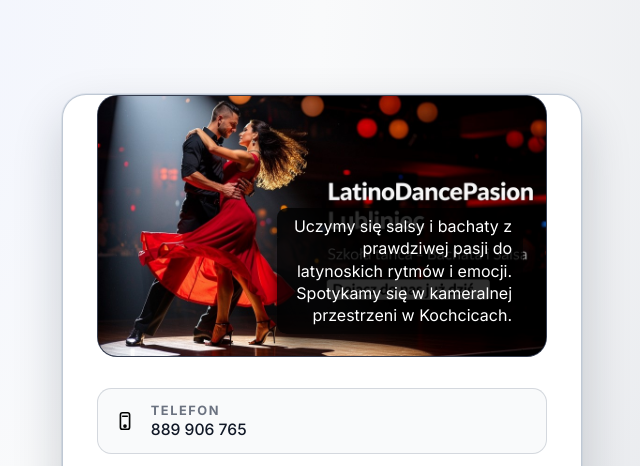
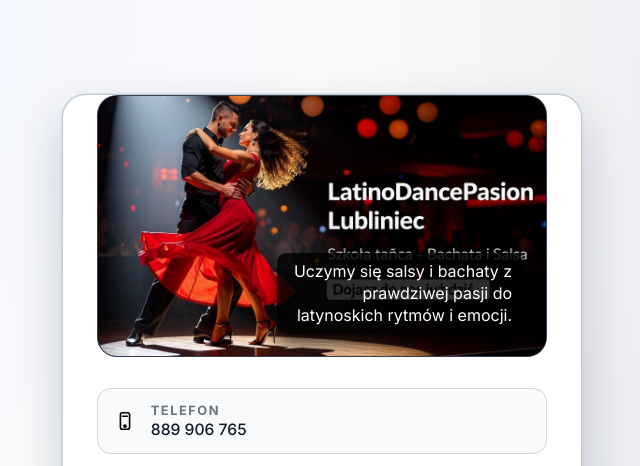
Before and after one commit to delfinski77-ai/latinodancepasion, a plain HTML site: page index.html in a window 1280 px wide. Shown: the top 466 px of the page, without its empty margins (318-958 px from the left). Drawn offline with Linux system fonts and the light colour scheme.

```diff
--- a/index.html
+++ b/index.html
@@ -40,7 +40,6 @@
     <!-- Opis nałożony na dół zdjęcia -->
     <figcaption class="hero__description">
       Uczymy się salsy i bachaty z prawdziwej pasji do latynoskich rytmów i emocji.
-      Spotykamy się w kameralnej przestrzeni w Kochcicach.
     </figcaption>
   </figure>
 </header>
```
